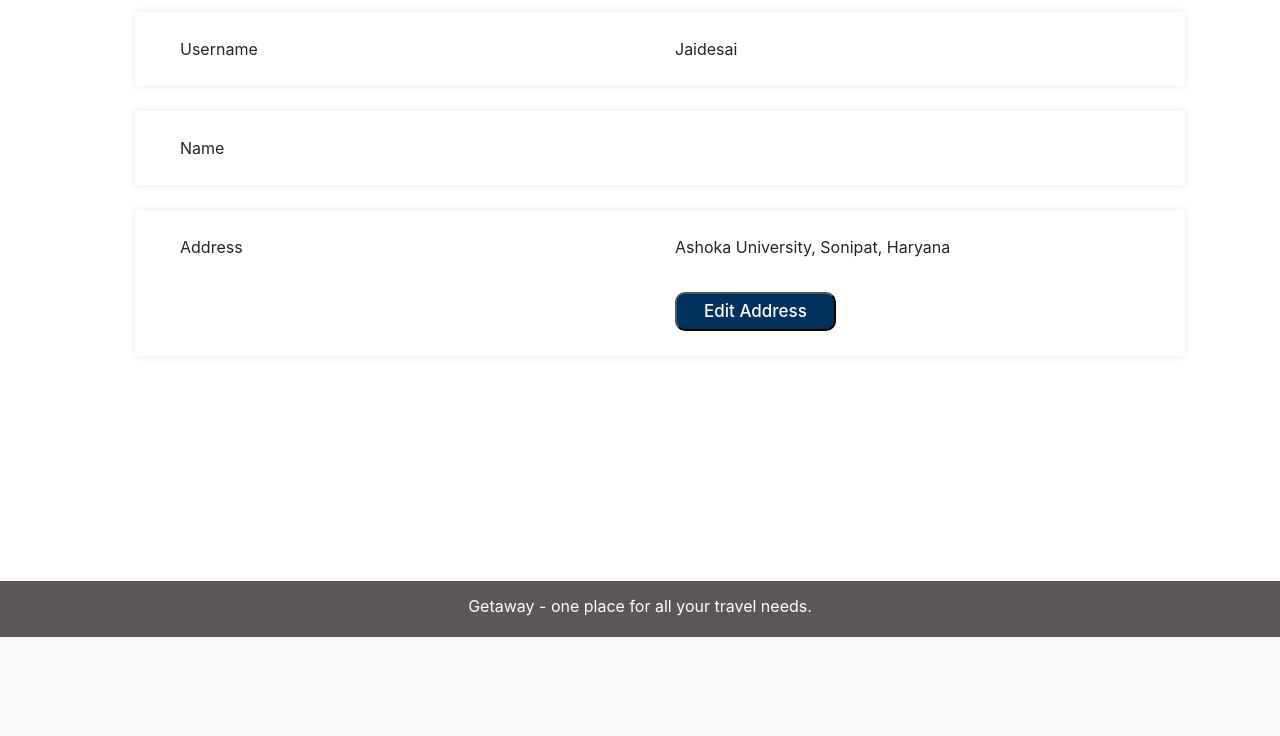
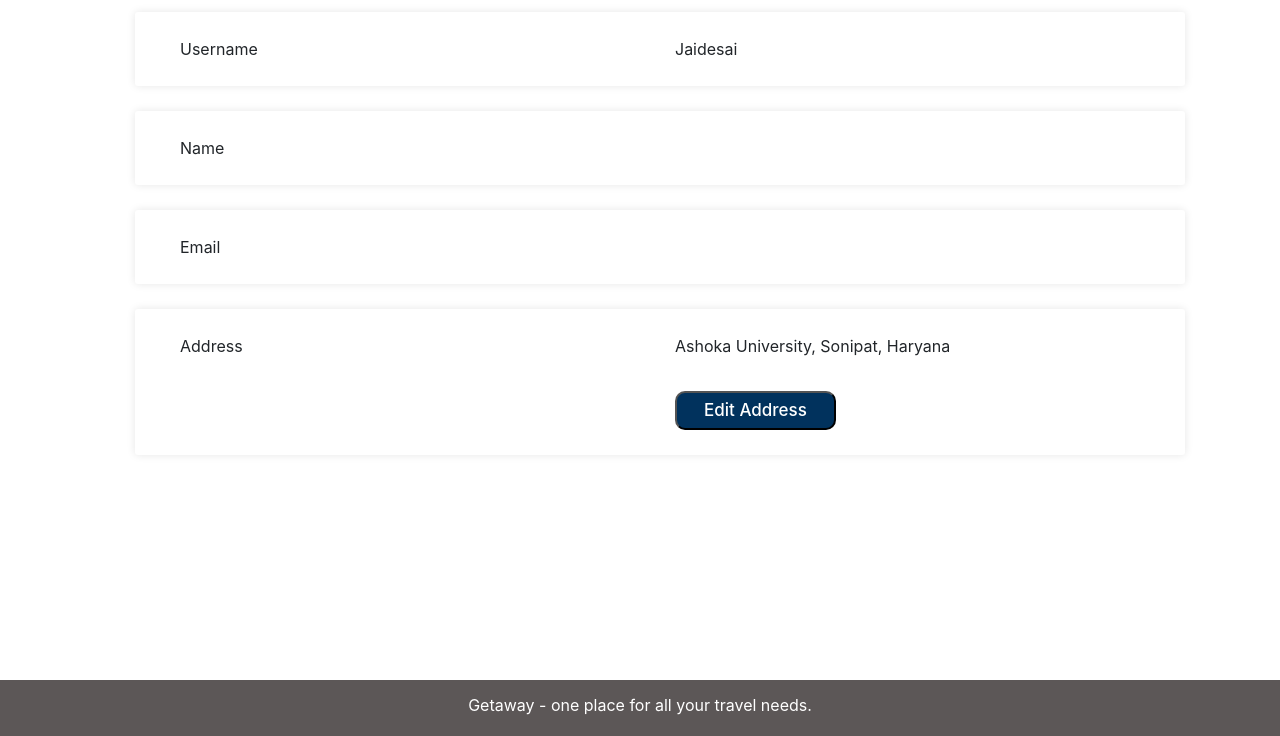
Before and after one commit to E-TRAVEL-AP/etravel, a Django app: page /profile/ in a window 1280 px wide. Shown: the part 435-1171 px from the top of the page. Before the commit the page ends 1072 px from the top, so only its background shows below. Run offline with Django 3.2, Linux system fonts and the light colour scheme; a user stored in the database is signed in; data comes from the database, SQL or seed files in the repository; both versions use the stored data as it was after the commit; some libraries are stand-ins or nearby versions.

Commit message:
minor changes to profile

```diff
--- a/etravel/hotels/templates/hotels/profile.html
+++ b/etravel/hotels/templates/hotels/profile.html
@@ -143,6 +143,11 @@
           </li>
 
           <li class="table-row">
+            <div class="col col-custom" data-label="Flight Id">Email</div>
+            <div class="col col-custom" data-label="From">{{email}}</div>
+          </li>
+
+          <li class="table-row">
             <div class="col col-custom" data-label="Flight Id">Address</div>
             <div class="col col-custom" data-label="From">
               <span id="editdiv"> Ashoka University, Sonipat, Haryana </span>
--- a/etravel/hotels/views.py
+++ b/etravel/hotels/views.py
@@ -352,11 +352,15 @@
 def profile(request):
 
     if request.user.is_authenticated:
+
+        userId = request.user.id
+        Currentuser = User.objects.get(id=userId)
+        email = Currentuser.email
         user = request.user.get_username().capitalize()
         name = request.user.get_full_name().capitalize()
         id = random.randint(2000,5000)
 
-        return render(request, "hotels/profile.html", {'user':user, 'name':name, 'id':id})
+        return render(request, "hotels/profile.html", {'user':user, 'name':name, 'id':id, 'email':email})
 
 
     return render(request, "hotels/profile.html", {})
```
Also changed, not shown: etravel/db.sqlite3.
